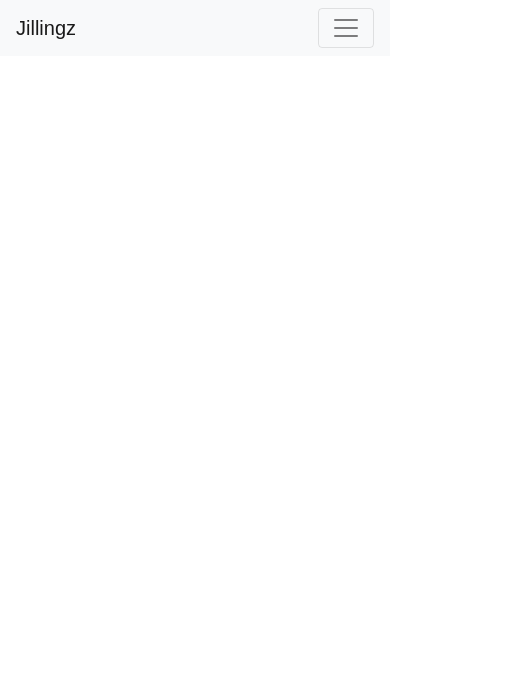
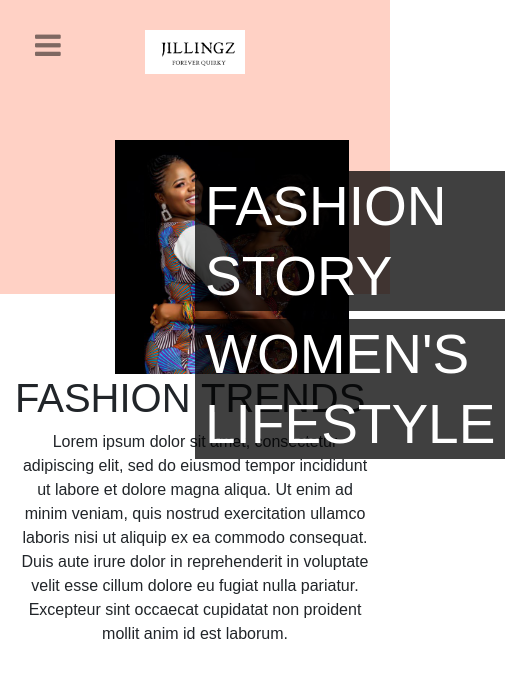
Before and after one commit to ceefoon/fashion-website, a website built with Parcel: page index.html in a window 390 px wide. Shown: the whole page, 505 px wide, since content can reach past the window. Built offline with nearby package versions, Linux system fonts and the light colour scheme.

Commit message:
Updated header and banner

```diff
--- a/index.html
+++ b/index.html
@@ -1,26 +1,23 @@
 <!DOCTYPE html>
 <html>
   <head>
-    <title>Parcel Sandbox</title>
-    <meta charset="UTF-8" />
-    <link rel="stylesheet" href="src/styles.css" />
+    <title>Fashion Website</title>
+    <meta name="viewport" content="width=device-width, initial-scale=1.0">
+    <link rel="stylesheet" href="src/styles.css">
     <link
       rel="stylesheet"
-      href="https://stackpath.bootstrapcdn.com/font-awesome/4.7.0/css/font-awesome.min.css"
-    />
+      href="https://stackpath.bootstrapcdn.com/font-awesome/4.7.0/css/font-awesome.min.css">
     <link
       rel="stylesheet"
-      href="https://stackpath.bootstrapcdn.com/bootstrap/4.5.0/css/bootstrap.min.css"
-    />
+      href="https://stackpath.bootstrapcdn.com/bootstrap/4.5.0/css/bootstrap.min.css">
     <script src="https://code.jquery.com/jquery-3.5.1.slim.min.js"></script>
     <script src="https://stackpath.bootstrapcdn.com/bootstrap/4.5.0/js/bootstrap.min.js"></script>
   </head>
 
   <body>
-    <div id="app"></div>
     <section class="header">
-      <nav class="navbar navbar-expand-lg navbar-light bg-light">
-        <a class="navbar-brand" href="#">Jillingz</a>
+      <nav class="navbar navbar-expand-lg navbar-light">
+        <a class="navbar-brand" href="#"><img src="./src/images/jilly.png"></a>
         <button
           class="navbar-toggler"
           type="button"
@@ -30,18 +27,18 @@
           aria-expanded="false"
           aria-label="Toggle navigation"
         >
-          <span class="navbar-toggler-icon"></span>
+        <i class="fa fa-bars"></i>
         </button>
         <div class="collapse navbar-collapse" id="navbarNav">
           <ul class="navbar-nav">
             <li class="nav-item">
-              <a class="nav-link" href="#">Policy</a>
+              <a class="nav-link" href="#">Blog</a>
             </li>
             <li class="nav-item">
-              <a class="nav-link" href="#">Conditions</a>
+              <a class="nav-link" href="#">Our Products</a>
             </li>
             <li class="nav-item">
-              <a class="nav-link" href="#">Download</a>
+              <a class="nav-link" href="#">Contact Us</a>
             </li>
           </ul>
           <ul class="right-menu ml-auto">
@@ -61,9 +58,26 @@
               </div>
             </li>
           </ul>
+
         </div>
       </nav>
+<div class="banner">
+  <div class="banner-img">
+    <img src="src/images/banner.jpeg">
+  </div>
+  <div class="banner-title">
+    <h1>FASHION STORY </h1>
+    <h1>WOMEN'S LIFESTYLE </h1>
+
+
     </section>
+
+    <section class="fashion-trends">
+      <div class="container">
+        <div class="fashion-box">
+          <h1> FASHION TRENDS </h1>
+          <p class="text-center"> Lorem ipsum dolor sit amet, consectetur adipiscing elit, sed do eiusmod tempor incididunt ut labore et dolore magna aliqua. Ut enim ad minim veniam, quis nostrud exercitation ullamco laboris nisi ut aliquip ex ea commodo consequat. Duis aute irure dolor in reprehenderit in voluptate velit esse cillum dolore eu fugiat nulla pariatur. Excepteur sint occaecat cupidatat non proident mollit anim id est laborum. </p>
+
 
     <script src="src/index.js"></script>
   </body>
--- a/src/styles.css
+++ b/src/styles.css
@@ -7,13 +7,73 @@ body {
   padding: 0;
 }
 
+.header {
+  background: #ffd1c5;
+  margin-bottom: 80px;
+}
+
 .right-menu li {
   display: inline-block;
   margin-top: 30px !important;
 }
 
 .right-menu .fa {
-font-size: 18px;
-margin-right: 10px;
-cursor: pointer;
+  font-size: 18px;
+  margin-right: 10px;
+  cursor: pointer;
 }
+
+.navbar-brand img {
+  width: 100px;
+}
+
+.navbar-brand {
+  left: 50%;
+  top: 25px;
+  transform: translateX(-50%);
+  position: absolute;
+}
+
+.navbar {
+  padding: 0 35px !important;
+}
+
+.navbar-toggler {
+  border: none !important;
+  outline: none !important;
+  padding: 0 !important;
+  margin-top: 30px;
+}
+
+.navbar-toggler .fa {
+  font-size: 30px;
+  cursor: pointer;
+}
+
+.banner-img {
+  margin: 80px 115px;
+  width: 60%;
+}
+
+.banner-img img {
+  width: 100%;
+  margin-bottom: -80px;
+}
+
+.banner {
+  position: relative;
+}
+
+.banner-title {
+  position: absolute;
+  left: 50%;
+  top: 20%;
+}
+
+.banner-title h1 {
+  font-size: 55px;
+  background: rgba(0, 0, 0, 0.75);
+  color: #fff;
+  line-height: 70px;
+  padding: 0 10px 0 10px;
+}
```
Also changed, not shown: src/images/banner.jpeg (added), src/images/jilly.png (added), src/images/logo.jpeg (added).
